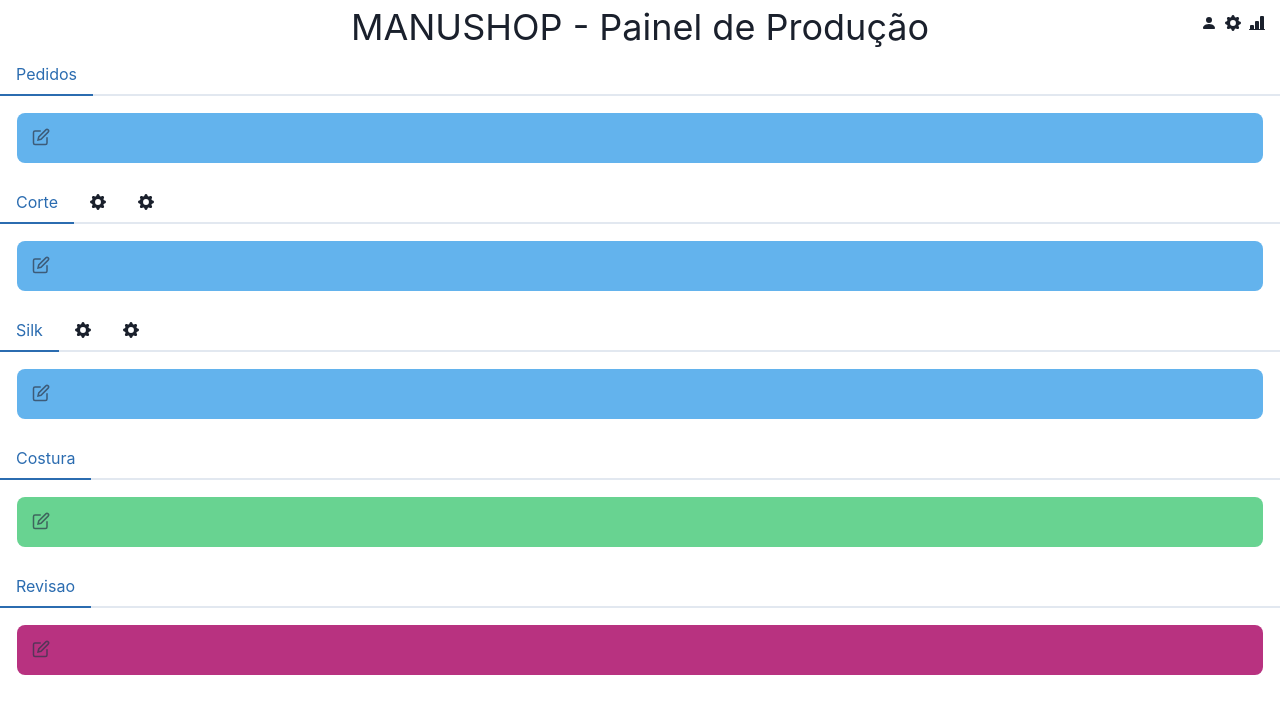
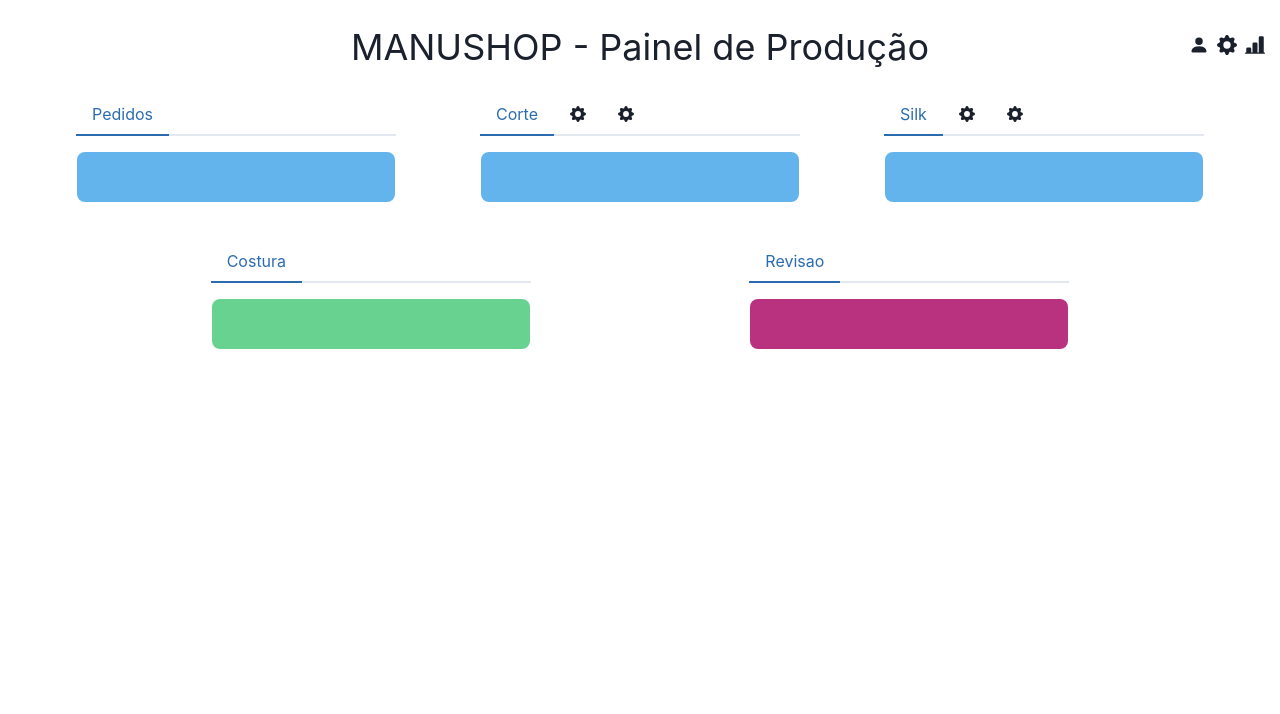
Before and after one commit to conectcoisas/manushop, a React (Vite) app: page / in a window 1280 px wide. Shown: the top 714 px of the page. Built offline with nearby package versions, Linux system fonts and the light colour scheme.

Commit message:
melhorando aos poucos

```diff
--- a/src/App.tsx
+++ b/src/App.tsx
@@ -33,37 +33,51 @@
     console.log(rezizeColumn)
   }
 
+  const [showPedidos, setShowPedidos] = useState(true)
+  const [showCorte, setShowCorte] = useState(true)
+  const [showSilk, setShowSilk] = useState(true)
+  const [showCostura, setShowCostura] = useState(true)
+  const [showRevisao, setShowRevisao] = useState(true)
+
+
+
   return (
-    <main>
-        <Center>
+    <main >
+        <Center marginTop='20px'>
           <Text fontSize={{ base: "24px", md: "30px", lg: "36px" }}>
                     MANUSHOP - Painel de Produção
           </Text>
         </Center>
         <Wrap position='absolute' top={0} right={0} margin='15px'>
-              <svg xmlns="http://www.w3.org/2000/svg" width="16" height="16" fill="currentColor" viewBox="0 0 16 16">
+              <svg xmlns="http://www.w3.org/2000/svg" width="20" height="20" fill="currentColor" viewBox="0 0 16 16">
                 <path d="M3 14s-1 0-1-1 1-4 6-4 6 3 6 4-1 1-1 1H3Zm5-6a3 3 0 1 0 0-6 3 3 0 0 0 0 6Z"/>
               </svg>
-              <svg xmlns="http://www.w3.org/2000/svg" width="16" height="16" fill="currentColor" viewBox="0 0 16 16">
+              <svg xmlns="http://www.w3.org/2000/svg" width="20" height="20" fill="currentColor" viewBox="0 0 16 16">
                 <path d="M9.405 1.05c-.413-1.4-2.397-1.4-2.81 0l-.1.34a1.464 1.464 0 0 1-2.105.872l-.31-.17c-1.283-.698-2.686.705-1.987 1.987l.169.311c.446.82.023 1.841-.872 2.105l-.34.1c-1.4.413-1.4 2.397 0 2.81l.34.1a1.464 1.464 0 0 1 .872 2.105l-.17.31c-.698 1.283.705 2.686 1.987 1.987l.311-.169a1.464 1.464 0 0 1 2.105.872l.1.34c.413 1.4 2.397 1.4 2.81 0l.1-.34a1.464 1.464 0 0 1 2.105-.872l.31.17c1.283.698 2.686-.705 1.987-1.987l-.169-.311a1.464 1.464 0 0 1 .872-2.105l.34-.1c1.4-.413 1.4-2.397 0-2.81l-.34-.1a1.464 1.464 0 0 1-.872-2.105l.17-.31c.698-1.283-.705-2.686-1.987-1.987l-.311.169a1.464 1.464 0 0 1-2.105-.872l-.1-.34zM8 10.93a2.929 2.929 0 1 1 0-5.86 2.929 2.929 0 0 1 0 5.858z"/>
               </svg>
-              <svg xmlns="http://www.w3.org/2000/svg" width="16" height="16" fill="currentColor" viewBox="0 0 16 16">
+              <svg xmlns="http://www.w3.org/2000/svg" width="20" height="20" fill="currentColor" viewBox="0 0 16 16">
                 <path d="M11 2a1 1 0 0 1 1-1h2a1 1 0 0 1 1 1v12h.5a.5.5 0 0 1 0 1H.5a.5.5 0 0 1 0-1H1v-3a1 1 0 0 1 1-1h2a1 1 0 0 1 1 1v3h1V7a1 1 0 0 1 1-1h2a1 1 0 0 1 1 1v7h1V2z"/>
               </svg>
         </Wrap>
 
         <DndProvider backend={HTML5Backend}>
-            <Tabs>
+        <Wrap justify='space-evenly' marginTop='20px' >
+
+           { showPedidos ?
+                <Tabs w='25%'>
                   <TabList>
                     <Tab>Pedidos</Tab>
                   </TabList>
                   <TabPanels>
-                <TabPanel>
+                    <TabPanel padding='0px' paddingTop='15px'>
                         <Column width={columnsWhith[rezize][0]} column={ColumnType.PEDIDO} onRezize={btnSetRezize} />
                     </TabPanel>
                   </TabPanels>
                 </Tabs>
-            <Tabs>
+            : null }
+
+            { showCorte ?
+                <Tabs w='25%'>
                   <TabList>
                     <Tab>Corte</Tab>
                     <Tab>
@@ -78,18 +92,21 @@
                     </Tab>
                   </TabList>
                   <TabPanels>
-                <TabPanel>
+                    <TabPanel padding='0px' paddingTop='15px'>
                         <Column width={columnsWhith[rezize][0]} column={ColumnType.PEDIDO} onRezize={btnSetRezize} />
                     </TabPanel>
-                <TabPanel>
+                    <TabPanel padding='0px' paddingTop='15px'>
                         <Column width={columnsWhith[rezize][0]} column={ColumnType.SILK} onRezize={btnSetRezize}/>
-                </TabPanel>
-                <TabPanel>
+                    </TabPanel >
+                    <TabPanel padding='0px' paddingTop='15px'>
                         <Column width={columnsWhith[rezize][0]} column={ColumnType.CORTE} onRezize={btnSetRezize} />
                     </TabPanel>
                   </TabPanels>
                 </Tabs>
-            <Tabs>
+            : null }
+
+            { showSilk ?
+                <Tabs w='25%'>
                   <TabList>
                   <Tab>Silk</Tab>
                     <Tab>
@@ -104,37 +121,46 @@
                     </Tab>
                   </TabList>
                   <TabPanels>
-                <TabPanel>
+                    <TabPanel padding='0px' paddingTop='15px'>
                         <Column width={columnsWhith[rezize][0]} column={ColumnType.PEDIDO} onRezize={btnSetRezize} />
-                </TabPanel>
-                <TabPanel>
+                    </TabPanel >
+                    <TabPanel padding='0px' paddingTop='15px'>
                         <Column width={columnsWhith[rezize][0]} column={ColumnType.SILK} onRezize={btnSetRezize}/>
                     </TabPanel>
-                <TabPanel>
+                    <TabPanel padding='0px' paddingTop='15px'>
                         <Column width={columnsWhith[rezize][0]} column={ColumnType.CORTE} onRezize={btnSetRezize} />
                     </TabPanel>
                   </TabPanels>
                 </Tabs>
-            <Tabs>
+            : null }
+
+            { showCostura ?
+                <Tabs w='25%'>
                   <TabList>
                     <Tab>Costura</Tab>
                   </TabList>
                   <TabPanels>
-                <TabPanel>
+                    <TabPanel padding='0px' paddingTop='15px'>
                         <Column width={columnsWhith[rezize][0]} column={ColumnType.COSTURA} onRezize={btnSetRezize} />
                     </TabPanel>
                   </TabPanels>
                 </Tabs>
-            <Tabs>
+            : null }
+
+           { showRevisao ?
+                <Tabs w='25%'>
                   <TabList>
                     <Tab>Revisao</Tab>
                   </TabList>
                   <TabPanels>
-                <TabPanel>
+                    <TabPanel padding='0px' paddingTop='15px'>
                         <Column width={columnsWhith[rezize][0]} column={ColumnType.REVISAO} onRezize={btnSetRezize} />
                     </TabPanel>
                   </TabPanels>
                 </Tabs>
+            : null }
+
+          </Wrap>
         </DndProvider>
     </main>
   );
--- a/src/components/Column.tsx
+++ b/src/components/Column.tsx
@@ -21,7 +21,8 @@
   return (
     <Box w={width} margin='0' padding='1px'>
 
-                <Box ref={dropRef}>
+
+                <Box ref={dropRef} minHeight='80px'>
                     {ColumnTasks}
                 </Box>
 
--- a/src/components/Task.tsx
+++ b/src/components/Task.tsx
@@ -28,17 +28,8 @@
 
 
   return (
-      <Box ref={ref} as="div" role="group" position="relative"  w='100%' cursor="grab" opacity={isDragging? 0.7 : 1} >
+      <Box ref={ref} as="div" role="group" position="relative"  w='100%' cursor="grab" opacity={isDragging? 1 : 1} >
 
-        <IconButton position="absolute" top={0} left={0} zIndex={101}
-              aria-label="edit-task"
-              size="lg"
-              colorScheme="solid"
-              color={'gray.700'}
-              icon={ <EditIcon />  }
-              opacity={0.7}
-              onClick={() => { setAltura(350); setBackGround('white') }}
-        />
         <IconButton  position="absolute" top={0} right={0} zIndex={100}
               aria-label="open-task"
               size="lg"
```
Lines whose indentation alone changed are shown as unchanged.
